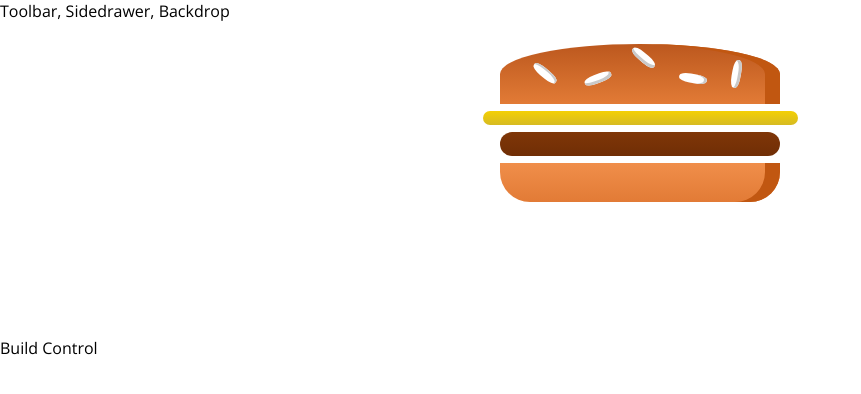
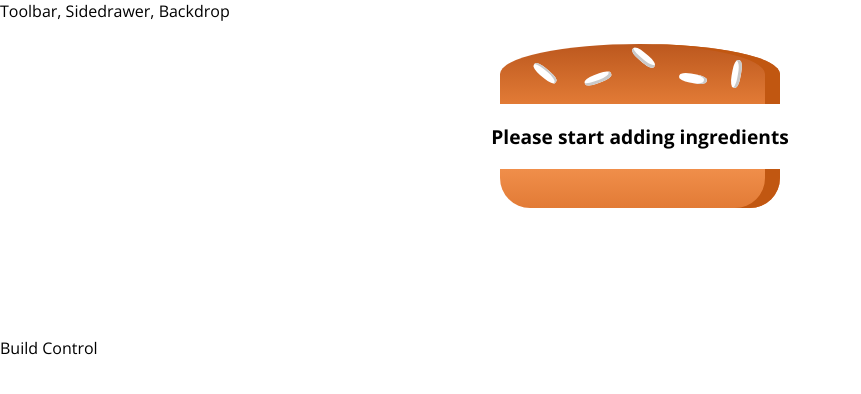
Before and after one commit to shinderahul/burger-spa, a React app: page / in a window 1280 px wide. Shown: the top 394 px of the page, without its empty margins (0-861 px from the left). Built offline with nearby package versions, Linux system fonts and the light colour scheme.

Commit message:
Calculated the ingredient sum dynamically

```diff
--- a/src/components/Burger/Burger.js
+++ b/src/components/Burger/Burger.js
@@ -4,11 +4,23 @@
 import BurgerIngredient from './Burgeringredient/Burgeringredient';
 
 const burger = (props) => {
+    let transformedIngredients = Object.keys(props.ingredients)
+        .map(igKey => {
+            return [...Array(props.ingredients[igKey])].map((_, i) => {
+                return <BurgerIngredient key={igKey + i} type={igKey} />;
+            });
+        })
+        .reduce((arr, el) => {
+            return arr.concat(el)
+        }, []);
+
+        if(transformedIngredients.length === 0) {
+            transformedIngredients = <p>Please start adding ingredients</p>
+        }
     return (
         <div className={classes.Burger}>
             <BurgerIngredient type='bread-top' />
-            <BurgerIngredient type='cheese' />
-            <BurgerIngredient type='meat' />
+            {transformedIngredients}
             <BurgerIngredient type='bread-bottom' />
         </div>
     );
--- a/src/components/Burger/Burgeringredient/Burgeringredient.js
+++ b/src/components/Burger/Burgeringredient/Burgeringredient.js
@@ -39,7 +39,7 @@
     }
 }
 
-BurgerIngredient.PropTypes = {
+BurgerIngredient.propTypes = {
     type: PropTypes.string.isRequired
 }
 
--- a/src/containers/BurgerBuilder/BurgerBuilder.js
+++ b/src/containers/BurgerBuilder/BurgerBuilder.js
@@ -4,10 +4,20 @@
 import Burger from '../../components/Burger/Burger';
 
 class BurgerBuilder extends Component {
+
+    state = {
+        ingredients: {
+            salad: 0,
+            bacon: 0,
+            cheese: 0,
+            meat: 0
+        }
+    }
+
     render() {
         return (
             <Aux>
-                <Burger />
+                <Burger ingredients={this.state.ingredients} />
                 <div>Build Control</div>
             </Aux>
         );
```
